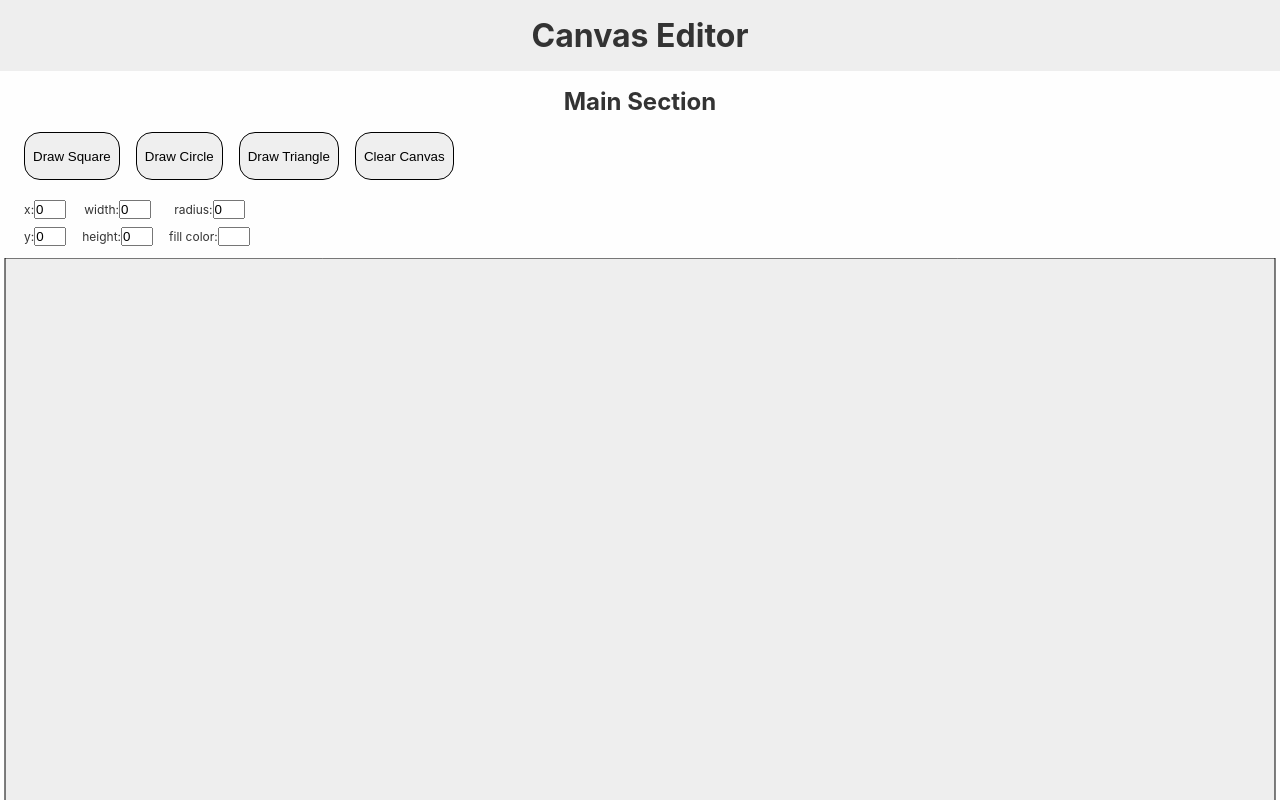
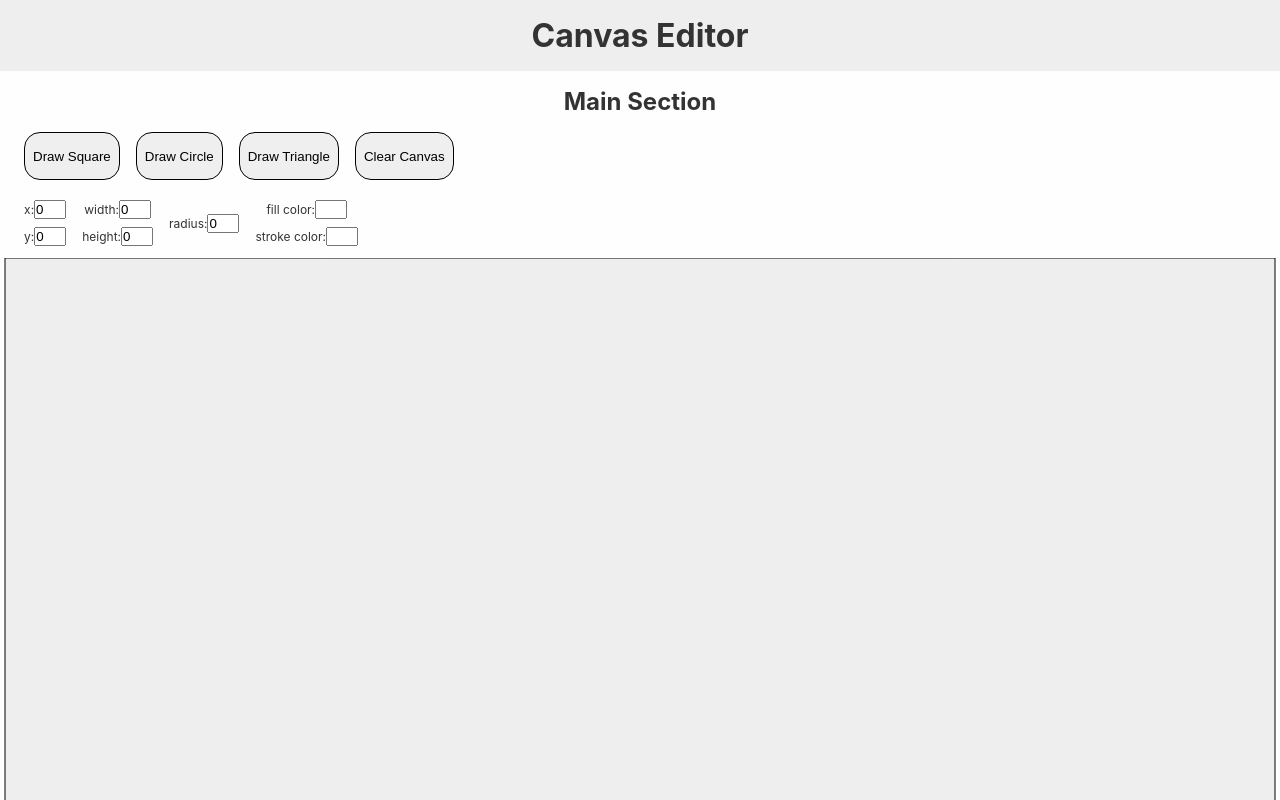
Before and after one commit to jbratcher/canvas_editor, a React (Create React App) app: page / in a window 1280 px wide. Shown: the top 800 px of the page. Built offline with nearby package versions, Linux system fonts and the light colour scheme.

Commit message:
feat: stroke and fill color input

```diff
--- a/src/canvas/Menu.js
+++ b/src/canvas/Menu.js
@@ -26,6 +26,7 @@ class Menu extends Component {
       handleInputFocus,
       inputCircleRadius,
       inputFillColor,
+      inputStrokeColor,
       inputHeight,
       inputWidth,
       xOffset,
@@ -138,6 +139,10 @@ class Menu extends Component {
                 </input>
               </label>
 
+            </section>
+
+            <section className="column">
+
               <label>fill color:
                 <input
                   name="inputFillColor"
@@ -145,6 +150,18 @@ class Menu extends Component {
                   onFocus={handleInputFocus}
                   pattern="[0-9]*"
                   value={inputFillColor}
+                  type="text"
+                >
+                </input>
+              </label>
+
+              <label>stroke color:
+                <input
+                  name="inputStrokeColor"
+                  onChange={handleInputChange}
+                  onFocus={handleInputFocus}
+                  pattern="[0-9]*"
+                  value={inputStrokeColor}
                   type="text"
                 >
                 </input>
--- a/src/canvas/index.js
+++ b/src/canvas/index.js
@@ -16,6 +16,7 @@ class Canvas extends Component {
           inputCircleRadius: 0,
           inputFillColor: "",
           inputHeight: 0,
+          inputStrokeColor: "",
           inputWidth: 0
         };
     }
@@ -27,34 +28,37 @@ class Canvas extends Component {
     }
 
     drawSquare = () => {
-      const {ctx, xOffset, yOffset, inputFillColor, inputHeight, inputWidth} = this.state;
+      const {ctx, xOffset, yOffset, inputFillColor, inputStrokeColor, inputHeight, inputWidth} = this.state;
       let drawWidth = (Number(inputWidth) + Number(xOffset));
       let drawHeight = (Number(inputHeight) + Number(yOffset));
       ctx.fillStyle = inputFillColor;
       ctx.fillRect(Number(xOffset), Number(yOffset), drawWidth, drawHeight);
-      ctx.stroke();
+      ctx.strokeStyle = inputStrokeColor;
+      ctx.strokeRect(Number(xOffset), Number(yOffset), drawWidth, drawHeight);
       console.log("Square drawn at:", "\nx1: ", xOffset, "\ny1: ", yOffset, "\nx2: ", drawWidth, "\ny2: ", drawHeight);
       console.log(this.state);
     }
 
     drawCircle = () => {
-      const {ctx, inputCircleRadius, inputFillColor, xOffset, yOffset} = this.state;
+      const {ctx, inputCircleRadius, inputFillColor, inputStrokeColor, xOffset, yOffset} = this.state;
       ctx.beginPath();
       ctx.arc(Number(xOffset), Number(yOffset), Number(inputCircleRadius,), 0, 2 * Math.PI);
       ctx.fillStyle = inputFillColor;
       ctx.fill();
+      ctx.strokeStyle = inputStrokeColor;
       ctx.stroke();
       console.log(this.state);
     }
 
     drawTriangle = () => {
-      const {ctx, inputFillColor} = this.state;
+      const {ctx, inputFillColor, inputStrokeColor} = this.state;
       ctx.beginPath();
       ctx.moveTo(75, 50);
       ctx.lineTo(100, 75);
       ctx.lineTo(100, 25);
       ctx.fillStyle = inputFillColor;
       ctx.fill();
+      ctx.fillStyle = inputStrokeColor;
       ctx.stroke();
       console.log(this.state);
     }
@@ -78,7 +82,6 @@ class Canvas extends Component {
       const ctx = this.refs.canvas.getContext('2d');
       ctx.canvas.width  = canvasWidth;
       ctx.canvas.height = canvasHeight;
-      ctx.beginPath();
       ctx.fillStyle = "#eee";
       ctx.rect(5,0, ctx.canvas.width-10, ctx.canvas.height);
       ctx.fill();
@@ -106,6 +109,7 @@ class Canvas extends Component {
       inputCircleRadius,
       inputFillColor,
       inputHeight,
+      inputStrokeColor,
       inputWidth,
       xOffset,
       yOffset
@@ -125,6 +129,7 @@ class Canvas extends Component {
           inputCircleRadius={inputCircleRadius}
           inputFillColor={inputFillColor}
           inputHeight={inputHeight}
+          inputStrokeColor={inputStrokeColor}
           inputWidth={inputWidth}
           xOffset={xOffset}
           yOffset={yOffset}
```
